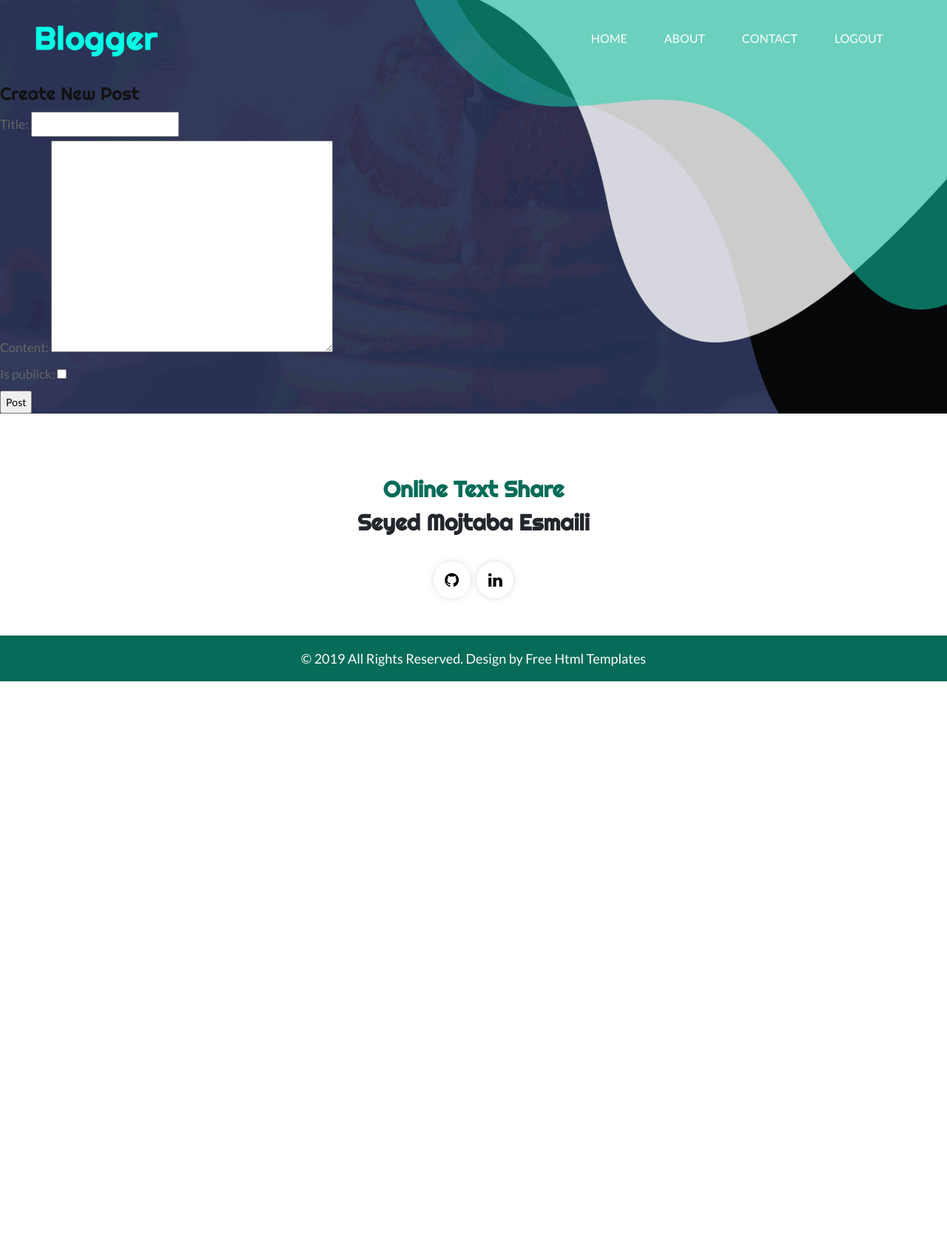
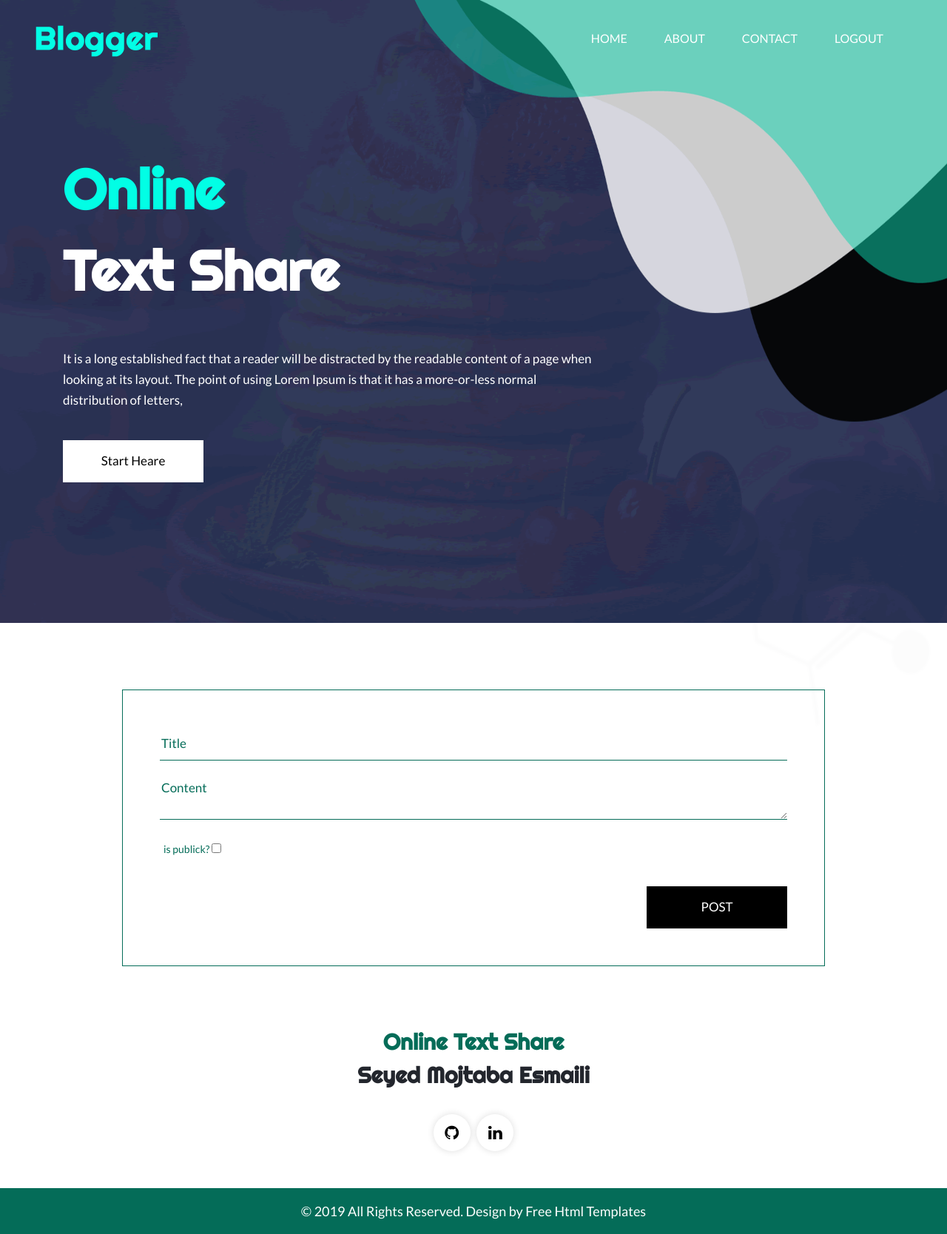
Before and after one commit to SMojtabaE/OnlineTextShare, a Django app: page /create_post/ in a window 1280 px wide. Shown: the whole page at 74% size. Before the commit the page ends 921 px from the top, so only its background shows below. Run offline with Django 4.2, Linux system fonts and the light colour scheme; a user stored in the database is signed in; some libraries are stand-ins or nearby versions; some web fonts are replaced.

Commit message:
update form template

```diff
--- a/posts/static/posts/css/style.css
+++ b/posts/static/posts/css/style.css
@@ -502,6 +502,13 @@ ul.like li img {padding: 0px 10px 0px 40px;}
      border-radius: 26px;
 }
 
+.form-checkbox {
+     padding-left: 20px;
+}
+
+.form-checkbox-label {
+     color: #046c58;
+}
 /** secend section **/
 
 .position_box {position: absolute; bottom: 0; padding: 0px 20px 20px 20px;}
--- a/posts/templates/posts/post_form.html
+++ b/posts/templates/posts/post_form.html
@@ -1,6 +1,6 @@
 {% extends "posts/base.html" %}
 {% block content %}
-<div class='form-main'>
+{% comment %} <div class='form-main'>
     <div class='form-container'>
         <h1>Create New Post</h1>
         <form class='form' method='POST'>
@@ -11,6 +11,69 @@
             </div>
         </form>
     </div>
+</div> {% endcomment %}
+<section class="banner_main">
+    <div class="container">
+       <div class="row d_flex">
+          <div class=" col-xl-8 col-lg-8 col-md-8 col-12-9">
+             <div class="text-bg">
+                <h1>Online<br> <span class="white1">Text Share</span></h1>
+                <p>It is a long established fact that a reader will be distracted by the readable content of a page when looking at its layout. The point of using Lorem Ipsum is that it has a more-or-less normal distribution of letters,</p>
+                <a href=' {% url "posts:signup" %} '>Start Heare</a>
+             </div>
+          </div>
+       </div>
+    </div>
+ </section>
 </div>
+</header>
+{% comment %} <div class="blog_main">
+    <div class="container">
+       <div class="row">
+          <div class="col-md-12">
+             <div class="titlepage">
+                <h2>Public Posts</h2>
+                <span>In this part,you can see the public post that people uploaded</span>
+             </div>
+          </div>
+       </div> {% endcomment %}
+    <div id="contact" class="contact">
+        <div class="container">
+            <div class="row">
+                <div class="col-md-12 ">
+                    <form class="main_form " method='POST'>
+                        {% csrf_token %}
+
+                        <div class="row">
+                            <div class="col-md-12 ">
+                                <input class="form_contril" placeholder="Title " type="text" name="title" value="{% if form.title.value %} {{ form.title.value }} {% else %}{% endif %}">
+
+                                {% for err in form.title.errors %}
+                                    <small class='text-danger'>{{err}}</small>
+                                {% endfor %}
+
+                            </div>
+                            <div class="col-md-12">
+                                <textarea class="textarea" placeholder="Content" type="text" name="content">{% if form.content.value %}{{ form.content.value }}{% endif %}</textarea>
+
+                                {% for err in form.content.errors %}
+                                    <small class='text-danger'>{{err}}</small>
+                                {% endfor %}
+                            </div>
+                            <div class='form-checkbox'>
+                                <label for="is_publick" class='form-checkbox-label'> is publick?</label>
+                                <input type="checkbox" id="is_publick" name="is_publick" {% if form.is_publick.value %}checked{% endif %} />
+
+                              </div>
+                            <div class="col-sm-12">
+                                <button class="send_btn">Post</button>
+                            </div>
+                        </div>
+                    </form>
+                </div>
+            </div>
+        </div>
+    </div>
+{% comment %} </div> {% endcomment %}
 
 {% endblock content %}
--- a/posts/views.py
+++ b/posts/views.py
@@ -42,11 +42,13 @@ class PostDetailview(DetailView):           # tempalte = > post_detail.html
 class PostUpdateView(LoginRequiredMixin,UpdateView):           # template = > post_form.html    build befor
     model = Post
     fields = ['title', 'content','is_publick']
-    success_url = reverse_lazy('posts:list_posts')
+    # success_url = reverse_lazy('posts:list_posts')
+    success_url = reverse_lazy('posts:home')
 
 class PostDeleteView(LoginRequiredMixin,DeleteView):           # template = > post_confirm_delete.html
     model = Post
-    success_url = reverse_lazy('posts:list_posts')
+    # success_url = reverse_lazy('posts:list_posts')
+    success_url = reverse_lazy('posts:home')
 
 
 class SignUpCreateView(CreateView):
```
Also changed, not shown: posts/templates/posts/index.html (+8 -3 lines), db.sqlite3.
